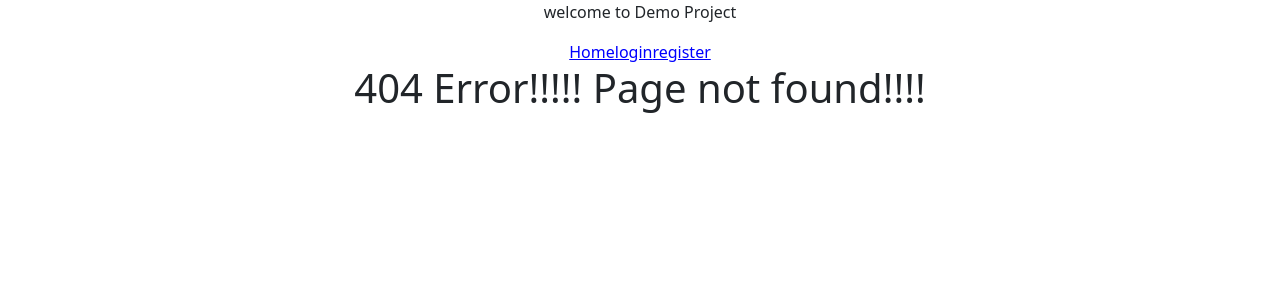
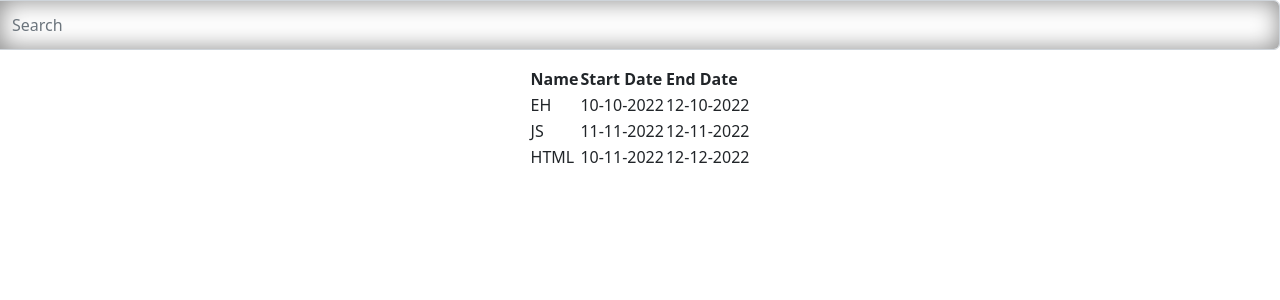
Before and after one commit to JayNalamalapu/LTI-PROJ, a React (Create React App) app: page /search in a window 1280 px wide. Before the commit this address had no page. Shown: the top 300 px of the page. Built offline with nearby package versions, Linux system fonts and the light colour scheme.

Commit message:
search functionality

```diff
--- a/package.json
+++ b/package.json
@@ -9,6 +9,7 @@
     "bootstrap": "^5.2.2",
     "react": "^18.2.0",
     "react-bootstrap": "^2.5.0",
+    "react-bootstrap-table-next": "^4.0.3",
     "react-dom": "^18.2.0",
     "react-router-dom": "^6.4.2",
     "react-scripts": "5.0.1",
--- a/src/App.js
+++ b/src/App.js
@@ -7,20 +7,16 @@ import Register from "./pages/Register";
 import Welcome from "./pages/Welcome";
 import Create from "./pages/Create";
 import Edit from "./pages/edit";
+import Search from "./pages/Search";
 
 const App = () => {
   return (
     <div>
       <center>
-      <p>welcome to Demo Project</p>
       <Router>
-        <nav>
-      <Link to="/home">Home</Link>
-      <Link to="/login">login</Link>
-      <Link to="/register">register</Link>
-      </nav>
       <Routes>
         <Route path="/" element={<Welcome />} />
+        <Route path="/search" element={<Search />} />
         <Route path="/create" element={<Create />} />
         <Route path="/edit" element={<Edit />} />
           <Route path="/login" element={<Login />} />
--- a/src/pages/Home.js
+++ b/src/pages/Home.js
@@ -1,8 +1,9 @@
-import React, { Fragment } from "react";
+import React, { Fragment, useState} from "react";
 import {Button, Table} from 'react-bootstrap';
 import Listofrecords from "./Listofrecords";
 import 'bootstrap/dist/css/bootstrap.min.css';
 import {Link, useNavigate} from 'react-router-dom';
+import TableData from "./TableData";
 
 const Home = () => {
 
@@ -15,6 +16,7 @@ const Home = () => {
     localStorage.setItem('enddate',enddate);
   }
 
+
   const handleDelete = (id) => {
     var index = Listofrecords.map(function(e){
       return e.id
@@ -22,8 +24,8 @@ const Home = () => {
     Listofrecords.splice(index,1);
 
     history('/home');
+  }
 
-  }
       return (
         <Fragment>
           <div style={{margin:"10rem"}}>
@@ -38,8 +40,30 @@ const Home = () => {
               </thead>
               <tbody>
                 {
-                  Listofrecords && Listofrecords.length > 0
+                   Listofrecords.length > 0
                   ?
+                  Listofrecords.map((item) => {
+                    return(
+                      <tr key={item.id}>
+                        <td>
+                          {item.name}
+                        </td>
+                        <td>
+                          {item.startdate}
+                        </td>
+                        <td>
+                          {item.enddate}
+                        </td>
+                        <td>
+                          <Link to={'/edit'}>
+                          <Button size="sm" onClick={() => handleEdit(item.id, item.name, item.startdate, item.enddate)}>EDIT</Button>
+                          </Link>&nbsp;
+                          <Button size="sm" onClick={() => handleDelete(item.id)}>DELETE</Button>
+                        </td>
+                      </tr>
+                    )
+                  })
+                  :
                   Listofrecords.map((item) => {
                     return(
                       <tr>
@@ -61,13 +85,11 @@ const Home = () => {
                       </tr>
                     )
                   })
-                  :
-                  "No Data Available"
                 }
               </tbody>
             </Table>
-            <br></br>
-            <Link className="d-grid gap-2" to={'/create'}><Button size="lg">Create</Button></Link>
+             <br></br>
+            <Link className="d-grid gap-2" to={'/create'}><Button size="lg">Add Report</Button></Link>
           </div>
         </Fragment>
       );
--- /dev/null
+++ b/src/pages/Search.js
@@ -0,0 +1,33 @@
+import React from "react";
+import Listofrecords from "./Listofrecords";
+import TableData from "./TableData";
+import { useState } from "react";
+
+const Search = () => {
+
+    const[query,setQuery] = useState("");
+
+
+    const keys=["name", "startdate", "enddate"];
+
+
+    const search = (data) => {
+      return data.filter((item) =>
+        keys.some((key) => item[key].toLowerCase().includes(query))
+      );
+
+    }
+  return (
+    <div>
+      <div className="input-group mb-3">
+  <div className="input-group-prepend"></div>
+  <input type="text" className="form-control" placeholder="Search" aria-label="Search" aria-describedby="basic-addon1"
+   onChange={(e) => setQuery(e.target.value)}
+   />
+</div>
+<TableData data={search(Listofrecords)} />
+    </div>
+  );
+}
+
+export default Search;
--- /dev/null
+++ b/src/pages/TableData.js
@@ -0,0 +1,26 @@
+import React from "react";
+
+const TableData = ({data}) => {
+  return (
+    <div>
+        <table>
+            <tbody>
+            <tr>
+                <th>Name</th>
+                <th>Start Date</th>
+                <th>End Date</th>
+            </tr>
+            {data.map((item) => (
+                <tr key={item.id}>
+                    <td>{item.name}</td>
+                    <td>{item.startdate}</td>
+                    <td>{item.enddate}</td>
+                </tr>
+            ))}
+            </tbody>
+        </table>
+    </div>
+  );
+}
+
+export default TableData;
--- a/src/pages/Welcome.js
+++ b/src/pages/Welcome.js
@@ -1,10 +1,12 @@
+import {Link} from 'react-router-dom';
+
 const Welcome = () => {
   return (
     <div>
       <center>
-        <p>
-         welcome to Demo APP....
-        </p>
+        <h1>Welcome to the Demo Project</h1>
+        <div><h2>Please login to continue</h2></div>
+        <div><h2><Link to={'/login'}>Login</Link></h2></div>
       </center>
     </div>
   );
```
Also changed, not shown: 1 other file (tests, documents, lock files or other folders).
